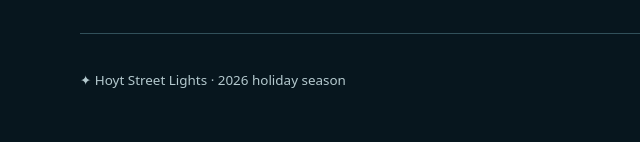
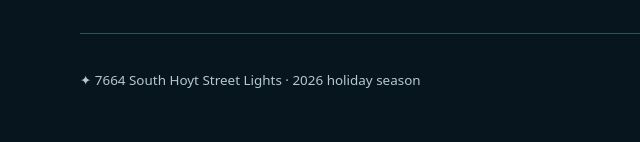
Before and after one commit to dwarre2-commits/hoyt-street-lights, a plain HTML site: page index.html in a window 1280 px wide. Shown: the part 3421-3563 px from the top of the page, 0-640 px from the left. Drawn offline with Linux system fonts and the light colour scheme.

Commit message:
Change footer address for 2026 holiday season
Updated footer content with new address for the holiday season.

```diff
--- a/index.html
+++ b/index.html
@@ -21,7 +21,7 @@
 <section class="section" id="playlists"><div class="section-head"><div><div class="eyebrow">02 / The music</div><h2>Three ways to enjoy the lights.</h2><p>Explore each show's complete lineup in its programmed playing order.</p></div></div><div class="show-tabs" id="showTabs" aria-label="Choose a show" role="tablist"><button class="tab" role="tab" id="tab-christmas" data-show="christmas" aria-controls="playlist" aria-selected="true"><span class="emoji">🎄</span><strong>Christmas Lights</strong><small>13 songs · 42m 37s</small></button><button class="tab" role="tab" id="tab-nonchristmas" data-show="nonchristmas" aria-controls="playlist" aria-selected="false"><span class="emoji">🎶</span><strong>Non-Christmas</strong><small>12 songs · 48m 16s</small></button><button class="tab" role="tab" id="tab-all" data-show="all" aria-controls="playlist" aria-selected="false"><span class="emoji">✨</span><strong>All Lights</strong><small>25 songs · 1h 29m 59s</small></button></div><div class="playlist-panel" id="playlist" role="tabpanel" tabindex="0" aria-labelledby="tab-christmas"></div></section>
 <section class="section" id="visit"><div class="section-head"><div><div class="eyebrow">03 / Before you go</div><h2>Bring the holiday spirit.</h2></div></div><div class="tips"><p class="show-location"><strong>📍 Show location:</strong> Littleton, Colorado</p><div class="tips-grid"><div><h3>📻 Tune in</h3><p>Set your car radio to 90.7 FM and enjoy the music along with the lights.</p></div><div><h3>🚗 Be a good neighbor</h3><p>Keep driveways and roadways clear, park legally, and keep your radio at a considerate volume.</p></div><div><h3>🌟 Make it a tradition</h3><p>Bring your family, enjoy a different playlist on another night, and check the calendar before visiting.</p></div></div></div></section>
 <section class="section" id="video"><div class="section-head"><div><div class="eyebrow">04 / Watch the lights</div><h2>Watch our light show.</h2><p>Enjoy Hoyt Street Lights on YouTube.</p></div></div><div class="tips"><a class="btn primary" href="https://youtu.be/mLOj74cacXg" target="_blank" rel="noopener noreferrer">▶ Watch on YouTube</a></div></section></main>
-<footer class="footer"><span>✦ Hoyt Street Lights · 2026 holiday season</span><div style="display:flex;gap:8px;flex-wrap:wrap"><button class="btn" id="installApp">Install app</button><button class="btn" id="shareApp">Share show</button><button class="btn" onclick="window.print()">Print schedule</button></div><p id="appHelp" role="status" style="width:100%"></p></footer></div>
+<footer class="footer"><span>✦ 7664 South Hoyt Street Lights · 2026 holiday season</span><div style="display:flex;gap:8px;flex-wrap:wrap"><button class="btn" id="installApp">Install app</button><button class="btn" id="shareApp">Share show</button><button class="btn" onclick="window.print()">Print schedule</button></div><p id="appHelp" role="status" style="width:100%"></p></footer></div>
 <script>
 'use strict';
 
```
